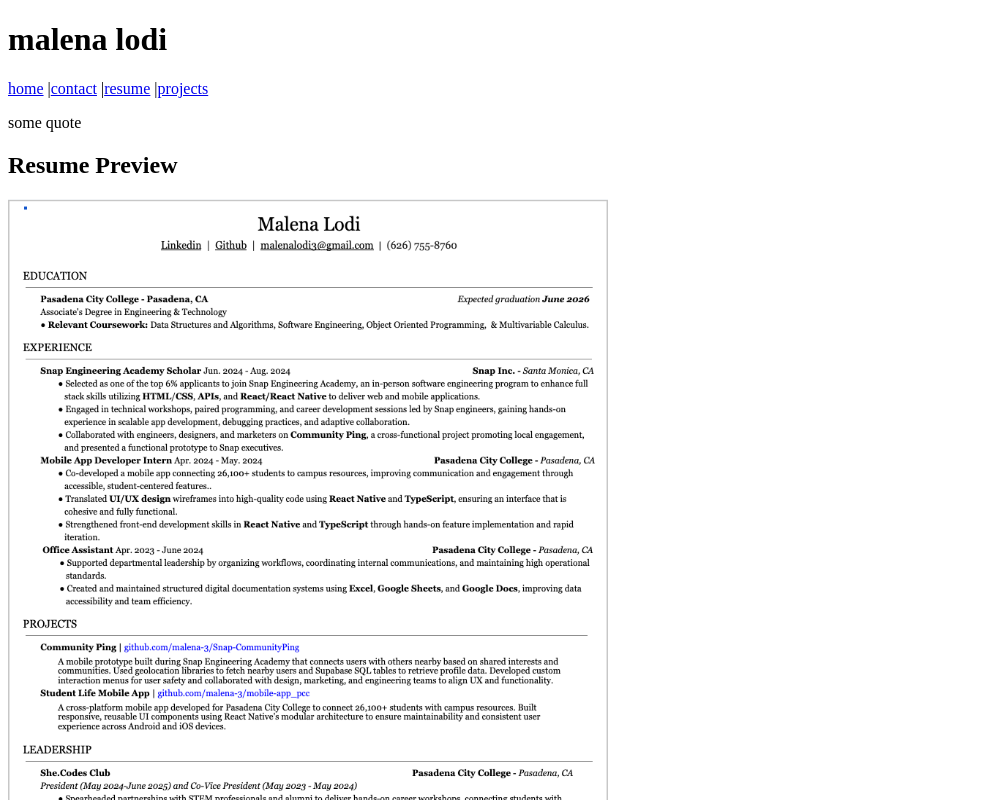
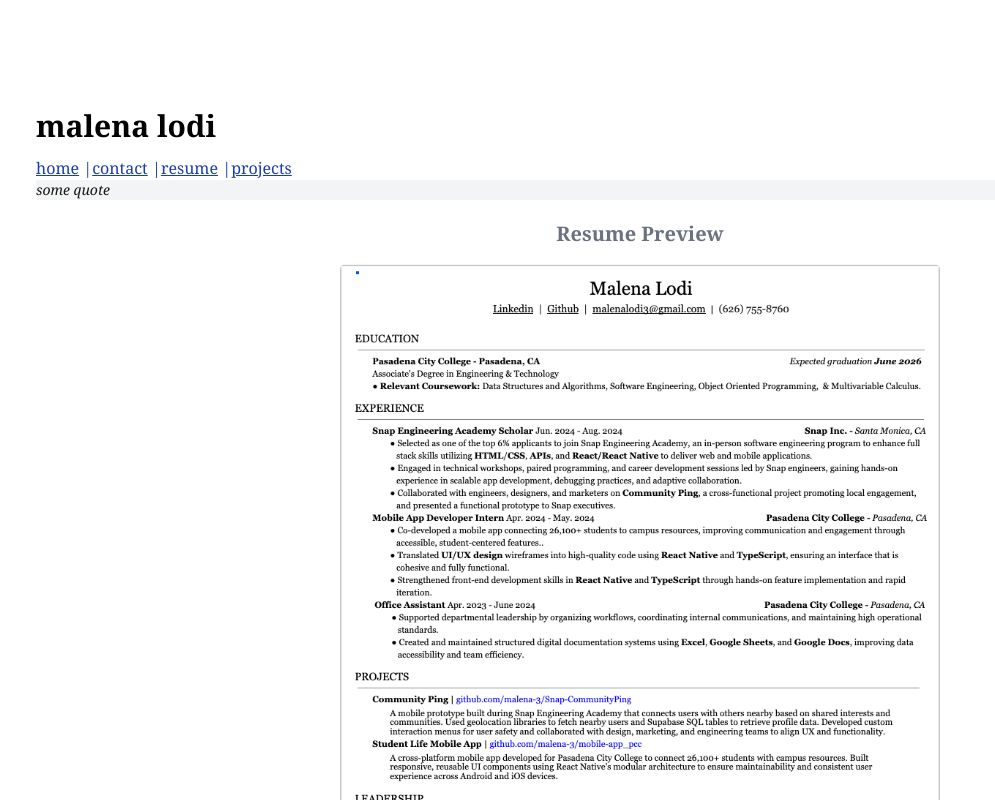
Before and after one commit to malena-3/malena-lodi, a Next.js app in the folder my-website/: page /resume in a window 1280 px wide. Shown: the top 800 px of the page, without its empty margins (0-995 px from the left). Built offline with nearby package versions, Linux system fonts and the light colour scheme.

Commit message:
Move files back into src/app for Next.js

```diff
--- a/my-website/package.json
+++ b/my-website/package.json
@@ -1,7 +1,7 @@
 {
   "name": "my-website",
   "version": "0.1.0",
-  "private": true,
+  "private": false,
   "scripts": {
     "dev": "next dev",
     "build": "next build",
--- /dev/null
+++ b/my-website/src/app/globals.css
@@ -0,0 +1,26 @@
+@import "tailwindcss";
+
+:root {
+  --background: #ffffff;
+  --foreground: #171717;
+}
+
+@theme inline {
+  --color-background: var(--background);
+  --color-foreground: var(--foreground);
+  --font-sans: var(--font-geist-sans);
+  --font-mono: var(--font-geist-mono);
+}
+
+@media (prefers-color-scheme: dark) {
+  :root {
+    --background: #0a0a0a;
+    --foreground: #ededed;
+  }
+}
+
+body {
+  background: var(--background);
+  color: var(--foreground);
+  font-family: Arial, Helvetica, sans-serif;
+}
--- /dev/null
+++ b/my-website/src/app/layout.js
@@ -0,0 +1,29 @@
+import { Geist, Geist_Mono } from "next/font/google";
+import "./globals.css";
+
+const geistSans = Geist({
+  variable: "--font-geist-sans",
+  subsets: ["latin"],
+});
+
+const geistMono = Geist_Mono({
+  variable: "--font-geist-mono",
+  subsets: ["latin"],
+});
+
+export const metadata = {
+  title: "Create Next App",
+  description: "Generated by create next app",
+};
+
+export default function RootLayout({ children }) {
+  return (
+    <html lang="en">
+      <body
+        className={`${geistSans.variable} ${geistMono.variable} antialiased`}
+      >
+        {children}
+      </body>
+    </html>
+  );
+}
--- /dev/null
+++ b/my-website/src/app/page.js
@@ -0,0 +1,98 @@
+import Image from "next/image";
+
+export default function Home() {
+  return (
+    <main className="min-h-screen font-serif pl-2 pr-2 m-7">
+      {/* HEADER CONTENT */}
+      <header className="text-left pt-20">
+        <h1 className="pb-3 text-black text-3xl font-bold ">malena lodi</h1>
+        <div className="text-blue-800">
+          <p>
+            <a href="/" className="underline">home</a> |
+            <a href="/contact" className="underline">contact</a> |
+            <a href="/resume" className="underline">resume</a> |
+            <a href="/projects" className="underline">projects</a>
+          </p>
+        </div>
+      </header>
+      <div className="bg-gray-100">
+        <p className="text-sm italic">some quote</p>
+      </div>
+
+      {/* MAIN CONTENT */}
+        {/* intro section */}
+        <div className="border-1 p-13 flex">
+          <Image
+            className="rounded-full w-32 h-32"
+            src="/header1.jpeg"
+            alt="my_icon"
+            width="33"
+            height="33"
+          />
+          <p className="pl-3">My intro, what motivates me, and what I love</p>
+        </div>
+
+    {/* project section */}
+<section className="bg-gray-100 p-6 mt-8 rounded-md shadow">
+  <h2 className="text-xl font-bold mb-4">Featured Projects</h2>
+
+  <div className="grid grid-cols-1 sm:grid-cols-2 md:grid-cols-3 gap-6">
+    {[1, 2, 3].map((num) => (
+      <div key={num} className="group [perspective:1000px]">
+        <div
+          className="relative w-full h-48 transition-transform duration-500 group-hover:[transform:rotateY(180deg)]"
+          style={{
+            transformStyle: "preserve-3d",
+            transformOrigin: "center",
+          }}
+        >
+          {/* Front */}
+          <div
+            className="absolute inset-0"
+            style={{ backfaceVisibility: "hidden" }}
+          >
+            <Image
+              src={`/header${num}.jpeg`}
+              alt={`Project ${num}`}
+              fill
+              className="object-cover rounded-md"
+            />
+          </div>
+
+          {/* Back */}
+          <div
+            className="absolute inset-0 bg-white flex items-center justify-center text-center text-sm p-4 rounded-md shadow"
+            style={{
+              backfaceVisibility: "hidden",
+              transform: "rotateY(180deg)",
+            }}
+          >
+            <p>Project {num} description goes here.</p>
+          </div>
+        </div>
+      </div>
+    ))}
+  </div>
+
+  {/* More button */}
+  <div className="flex justify-end mt-4">
+    <a href="/projects" className="text-sm text-green-800 hover:underline">
+      more →
+    </a>
+  </div>
+</section>
+
+
+
+
+      {/* FOOTER CONTENT */}
+       {/* info about website */}
+       <footer className="mt-8 text-sm italic text-gray-500 text-center">
+          <p>this website was created using dadadada</p>
+       </footer>
+
+
+
+    </main>
+  );
+}
```
